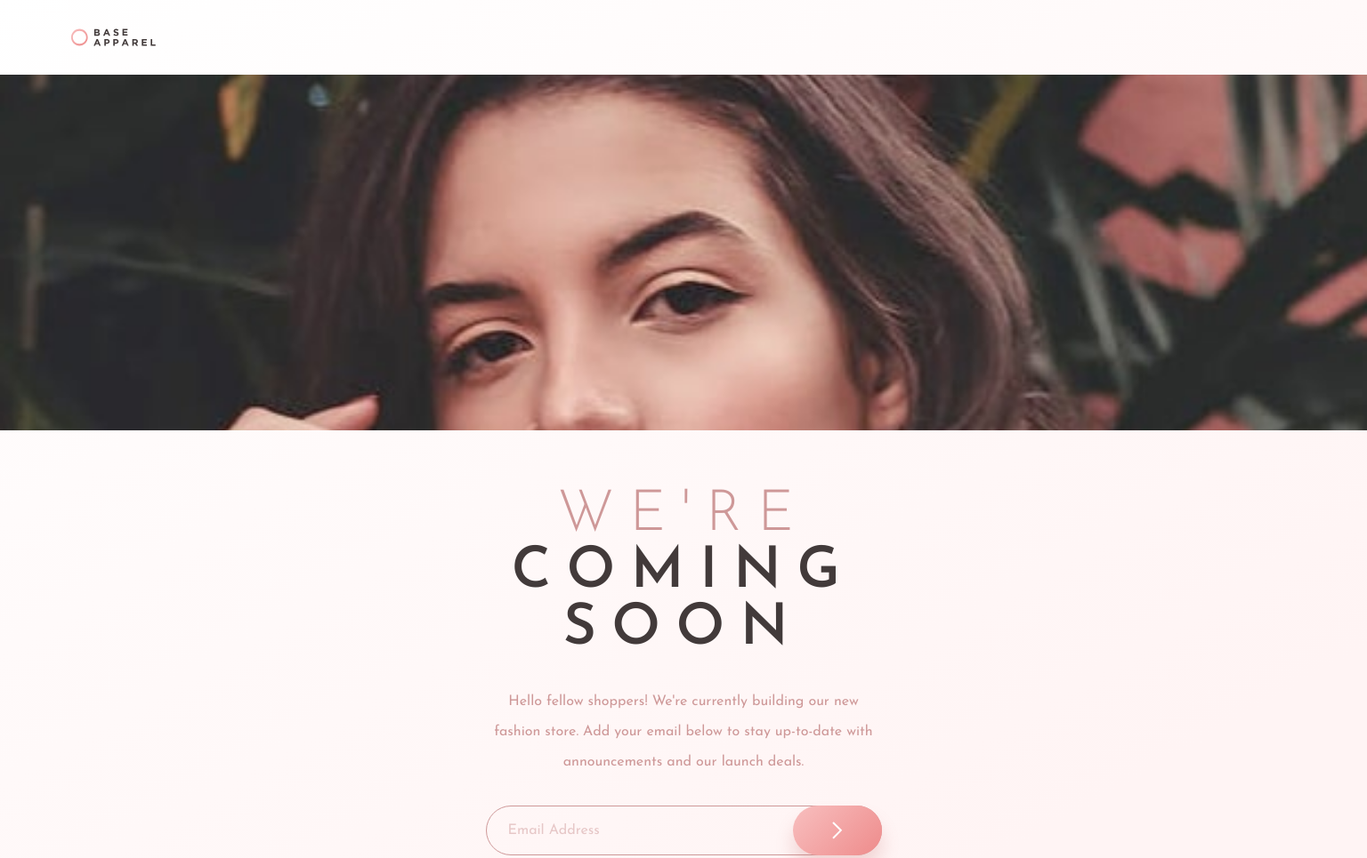
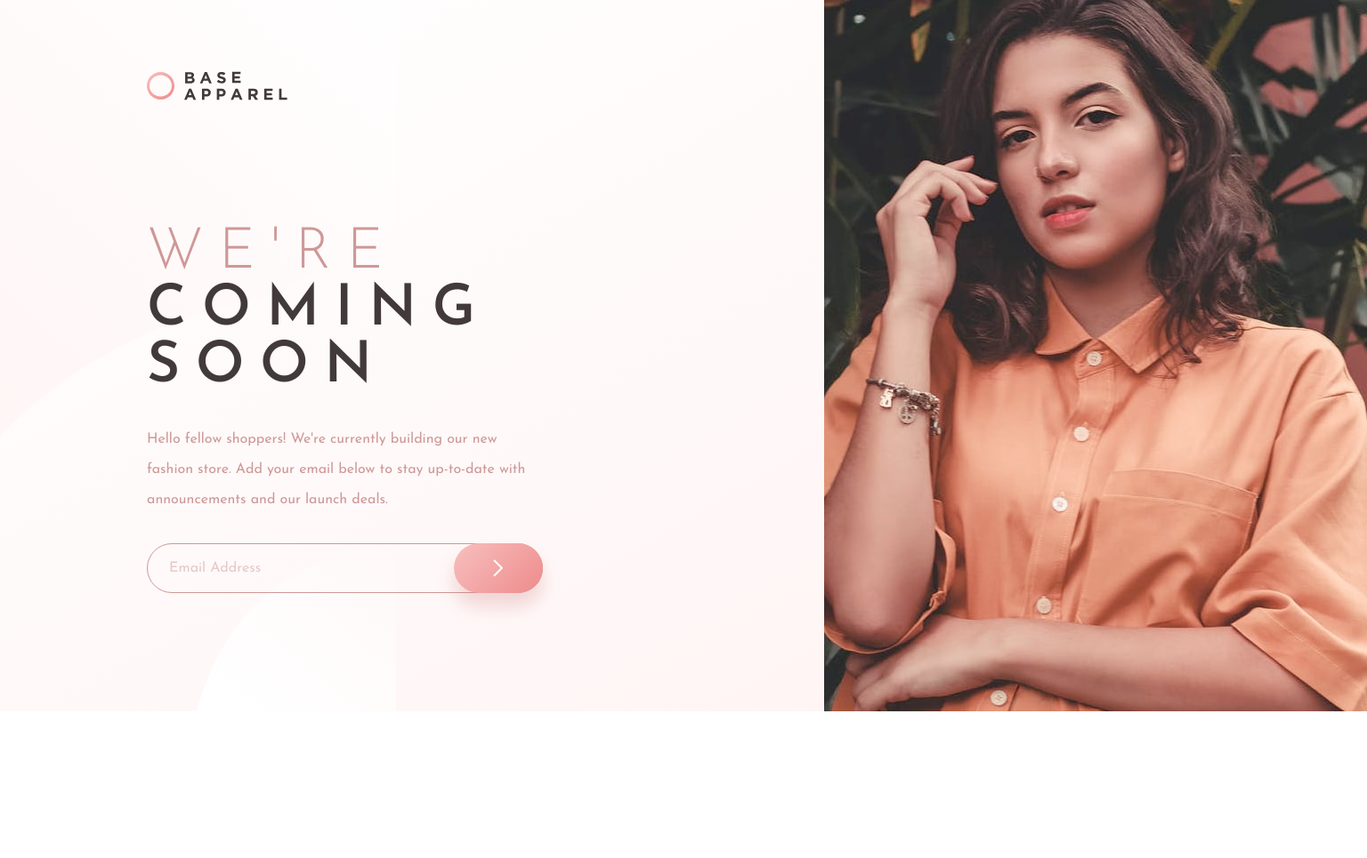
Before and after one commit to DalaScript/base-apparel-coming-soon-page, a plain HTML site: page index.html in a window 1536 px wide. Shown: the top 965 px of the page at 89% size. After the commit the page ends 800 px from the top, so only its background shows below. Drawn offline with Linux system fonts and the light colour scheme.

Commit message:
add styles for desktop devices

```diff
--- a/assets/styles/styles.scss
+++ b/assets/styles/styles.scss
@@ -15,6 +15,10 @@ main {
     justify-content: center;
 
     position: relative;
+}
+
+.comming-soon__bg-illustration {
+    display: none;
 }
 
 .coming-soon__hero-img {
@@ -45,7 +49,7 @@ main {
 }
 
 .coming-soon__logo {
-    height: 19.94px;
+    width: 100.78px;
 }
 
 .coming-soon__title {
@@ -171,3 +175,72 @@ main {
         height: 56px;
     }
 }
+
+@media (min-width: 1440px) {
+    main {
+        // padding-left: 165px;
+
+        flex-direction: row-reverse;
+        justify-content: space-between;
+        // gap: 220px;
+    }
+
+    .comming-soon__bg-illustration {
+        width: 100%;
+        min-height: 100vh;
+        height: 100%;
+
+        object-fit: cover;
+
+        display: unset;
+
+        position: absolute;
+        top: 0;
+        left: 0;
+
+        pointer-events: none;
+        z-index: -1;
+    }
+
+    .coming-soon__hero-img {
+        min-width: 610px;
+        min-height: 100vh;
+        height: 100%;
+
+        position: unset;
+        object-position: top;
+        // object-fit: unset;
+    }
+
+    .coming-soon__details {
+        margin: unset;
+        padding: 0 220px 0 165px;
+        width: 100%;
+        max-width: unset;
+
+        align-items: flex-start;
+        position: relative;
+    }
+
+    .coming-soon__details > * {
+        max-width: 445px;
+    }
+
+    .coming-soon__header {
+        position: unset;
+    }
+
+    .coming-soon__title {
+        margin-top: 136px;
+        text-align: left;
+    }
+
+    .coming-soon__caption {
+        text-align: left;
+    }
+
+    .coming-soon__logo {
+        margin-top: 80px;
+        width: 157.59px;
+    }
+}
--- a/index.html
+++ b/index.html
@@ -20,6 +20,7 @@
       <img class="coming-soon__hero-img" src="./assets/images/hero-mobile.jpg" alt="Fashion model">
     </picture>
     <section class="coming-soon__details">
+      <img class="comming-soon__bg-illustration" src="./assets/images/bg-pattern-desktop.svg" alt="" aria-label="hidden">
       <header class="coming-soon__header">
         <img class="coming-soon__logo" src="./assets/images/logo.svg" alt="Base Apparel Logo">
       </header>
```
Also changed, not shown: assets/styles/styles.css.
